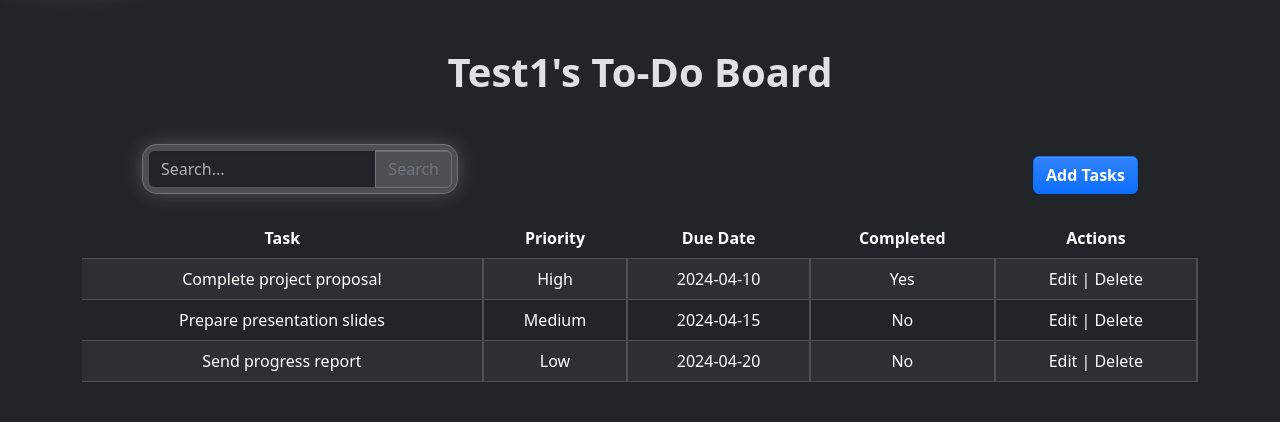
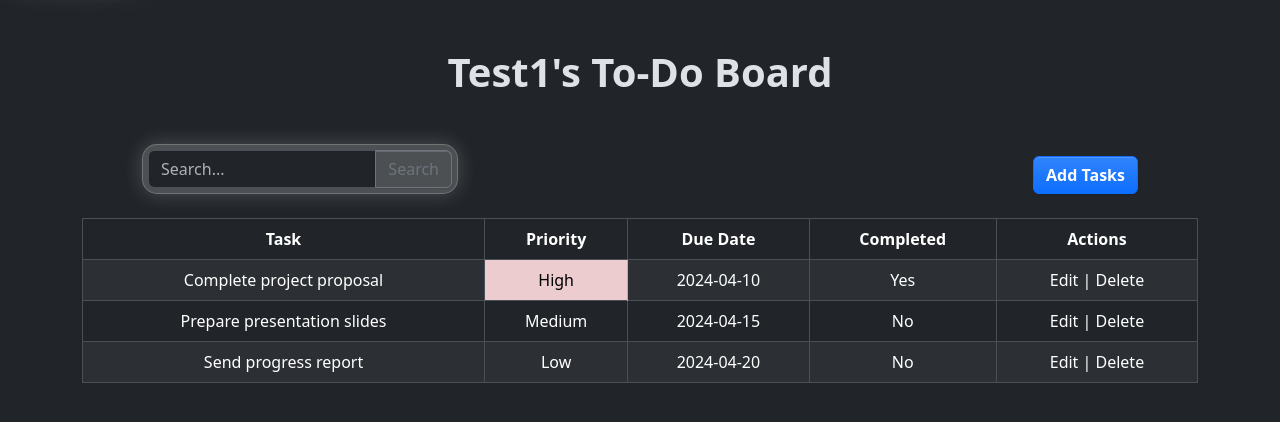
Before and after one commit to zodakzach/to-do-board, a Flask app: page /todo-list in a window 1280 px wide. Shown: the part 56-478 px from the top of the page. Run offline with Flask 3, Linux system fonts and the light colour scheme; a user stored in the database is signed in; some libraries are stand-ins or nearby versions.

Commit message:
minor fix

```diff
--- a/Frontend/static/scss/styles.scss
+++ b/Frontend/static/scss/styles.scss
@@ -87,10 +87,6 @@ $enable-shadows: true;
     }
 }
 
-.table tbody tr td {
-    border-right: 2px solid rgba(255, 255, 255, 0.2);
-}
-
 .search-box {
     background-color: rgba(255, 255, 255, 0.2); /* Slightly lighter background */
     box-shadow: 0 0 20px rgba(255, 255, 255, 0.2); // Soft white shadow
--- a/Frontend/templates/todo-list.html
+++ b/Frontend/templates/todo-list.html
@@ -53,7 +53,7 @@
   </div>
 </div>
 <div class="container">
-  <table class="table table-striped table-hover">
+  <table class="table table-striped table-hover table-bordered">
     <thead class="text-center">
       <tr>
         <th>Task</th>
@@ -66,7 +66,7 @@
     <tbody class="text-center">
       <tr>
         <td>Complete project proposal</td>
-        <td>High</td>
+        <td class="table-danger">High</td>
         <td>2024-04-10</td>
         <td>Yes</td>
         <td>Edit | Delete</td>
```
Also changed, not shown: Frontend/static/css/styles.css, 1 other file.
